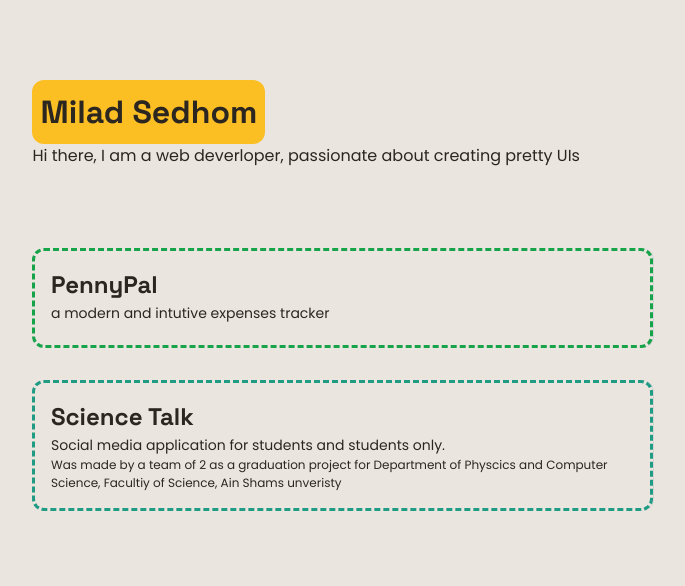
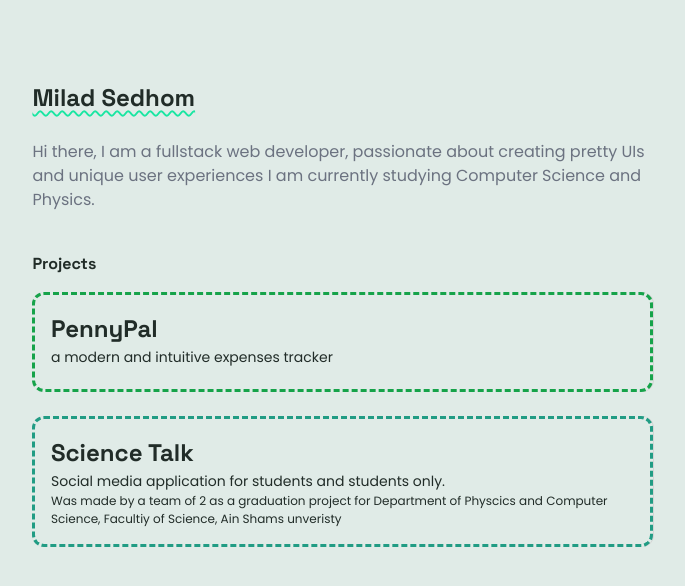
Before and after one commit to MiladSedhom/portfolio, a SvelteKit app: page / in a window 1280 px wide. Shown: the top 586 px of the page, without its empty margins (297-982 px from the left). Built offline with nearby package versions, Linux system fonts and the light colour scheme.

Commit message:
style tweaks

```diff
--- a/src/routes/+layout.svelte
+++ b/src/routes/+layout.svelte
@@ -10,8 +10,8 @@
 
 <style>
 	:global(:root) {
-		--h: 29;
-		--primary: hsl(var(--h), 80%, 65%);
+		--h: 160;
+		--primary: hsl(var(--h), 80%, 50%);
 		--bg: hsl(var(--h), 20%, 90%);
 		--text: hsl(var(--h), 15%, 15%);
 		--text-alt: hsl(var(--h), 8%, 95%);
--- a/src/routes/+page.svelte
+++ b/src/routes/+page.svelte
@@ -4,27 +4,26 @@
 
 <main p-4 max-w-65ch m-auto>
 	<h1
-		class="slide-prime"
-		text="tcolor 8"
-		fw-bold
-		font-display
-		inline-block
-		bg="amber"
-		p-2
-		border-rd-xl
+		class="slide-prime text-tcolor text-6 fw-bold font-display inline-block m-b-6
+		pos-relative"
+		underline="~ wavy 2 primary offset-4"
 	>
 		Milad Sedhom
 	</h1>
 
-	<p>Hi there, I am a web deverloper, passionate about creating pretty UIs</p>
+	<p text-gray-5>
+		Hi there, I am a fullstack web developer, passionate about creating pretty UIs and unique user
+		experiences I am currently studying Computer Science and Physics.
+	</p>
 
-	<div p-10></div>
+	<div p-5></div>
 
-	<section flex="~ col gap-8">
+	<h2 class="text-4 fw-bold m-b-4 font-display">Projects</h2>
+	<section flex="~ col gap-6">
 		<Project
 			class="border-dashed border-3 border-green-600 bg-bgcolor"
 			name="PennyPal"
-			description="a modern and intutive expenses tracker"
+			description="a modern and intuitive expenses tracker"
 			link="https://github.com/MiladSedhom/PennyPal"
 		/>
 		<Project
```
